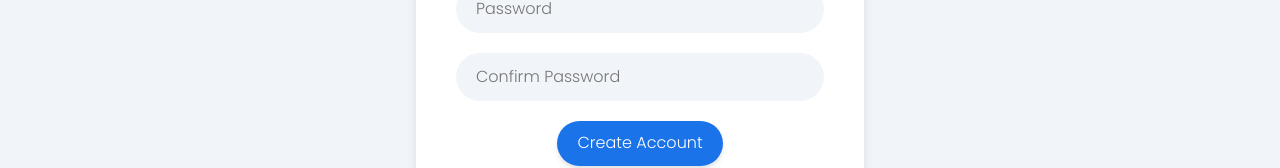
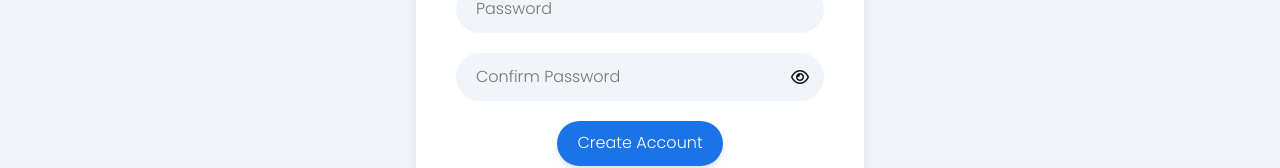
Before and after one commit to kaustabhws/notebook, a React (Create React App) app: page /signup in a window 1280 px wide. Shown: the part 445-613 px from the top of the page. Built offline with nearby package versions, Linux system fonts and the light colour scheme; the HTML template or start-up script is replaced by a standard one.

Commit message:
Update Signup.js

```diff
--- a/src/components/Login/Signup.js
+++ b/src/components/Login/Signup.js
@@ -52,6 +52,16 @@ export default function LoginSignup() {
             setShowStat(false);
             history("/")
         }, 2000);
+    }
+
+    const togglePass = () => {
+        let input = document.getElementById('cpassword')
+
+        if(input.type === 'password') {
+            input.setAttribute('type', 'text')
+        } else {
+            input.setAttribute('type', 'password')
+        }
     }
 
     return (
@@ -125,6 +135,7 @@ export default function LoginSignup() {
                                 minLength={5}
                                 required
                             />
+                            <i class="fa-regular fa-eye" onClick={togglePass}></i>
                         </div>
                         <div id="liveAlertPlaceholder">
                             {showStat && (
```
